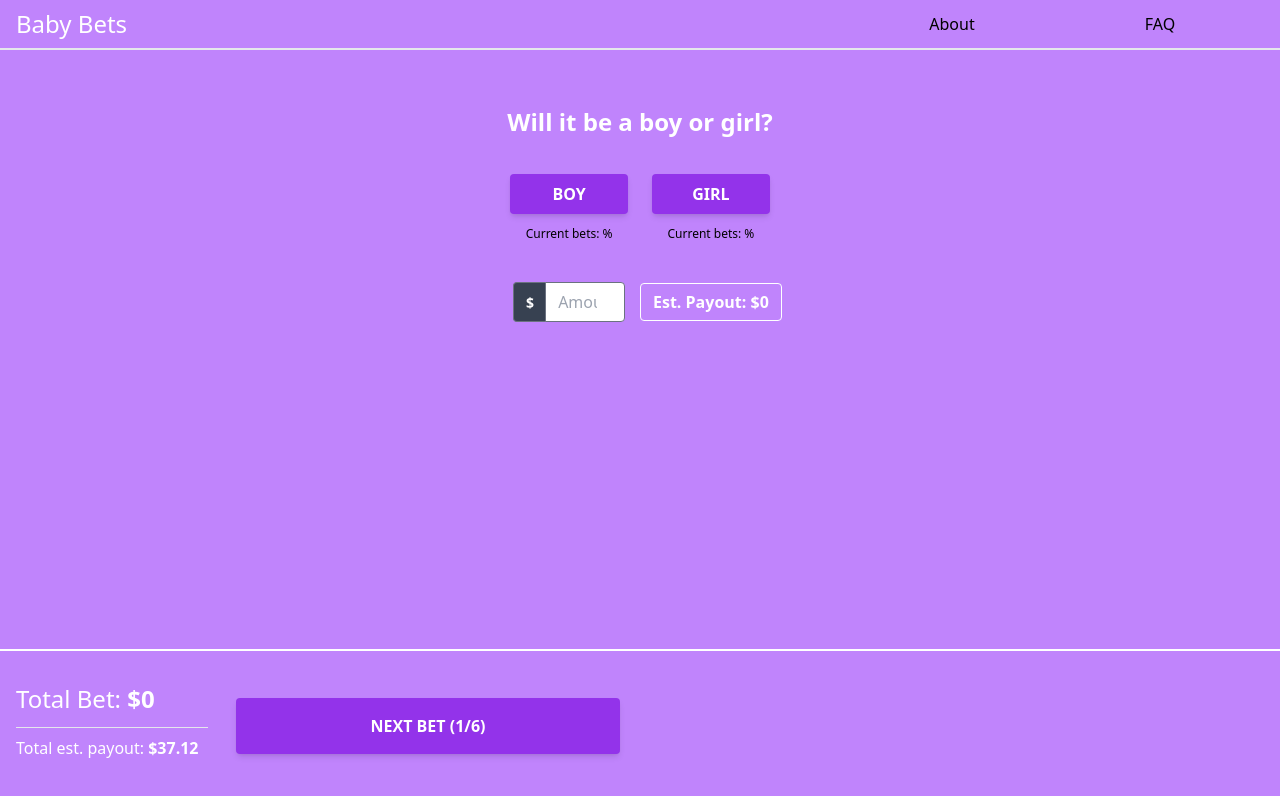
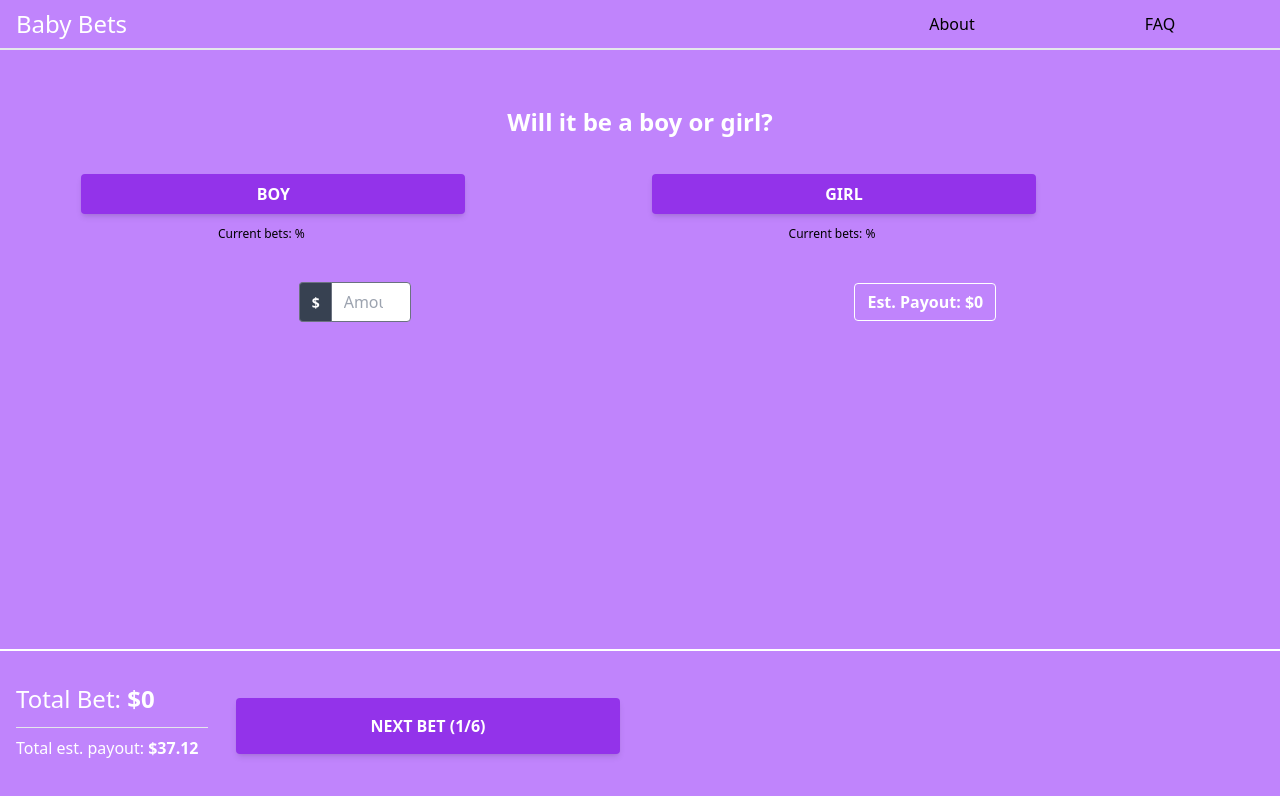
Before and after one commit to alexaylwin/baby-bets, a React (Create React App) app: page / in a window 1280 px wide. Shown: the top 796 px of the page. Built offline with nearby package versions, Linux system fonts and the light colour scheme; no server answers.

Commit message:
Fixed width bet tile

```diff
--- a/src/App.tsx
+++ b/src/App.tsx
@@ -78,7 +78,7 @@ function App() {
     return (
       <div className="bg-purple-400 h-screen">
         <Header></Header>
-        <main className=" grid grid-rows-1 place-content-evenly w-full">
+        <main className="flex flex-cols place-content-evenly w-full">
           {betTiles}
         </main>
         <PlaceBet bets={bets} onPlaceBets={placeBets} onChangeEmail={changeEmail} onChangeName={changeName}/>
--- a/src/components/bet-tile.tsx
+++ b/src/components/bet-tile.tsx
@@ -57,7 +57,7 @@ export const BetTile = (props: {
   ));
 
   return (
-    <div className="grid place-items-center px-4 w-full">
+    <div className="grid grid-rows-1 place-items-center px-4 w-11/12">
       <h2 className="font-bold text-white py-6 text-2xl">
         {bet.description}
       </h2>
```
